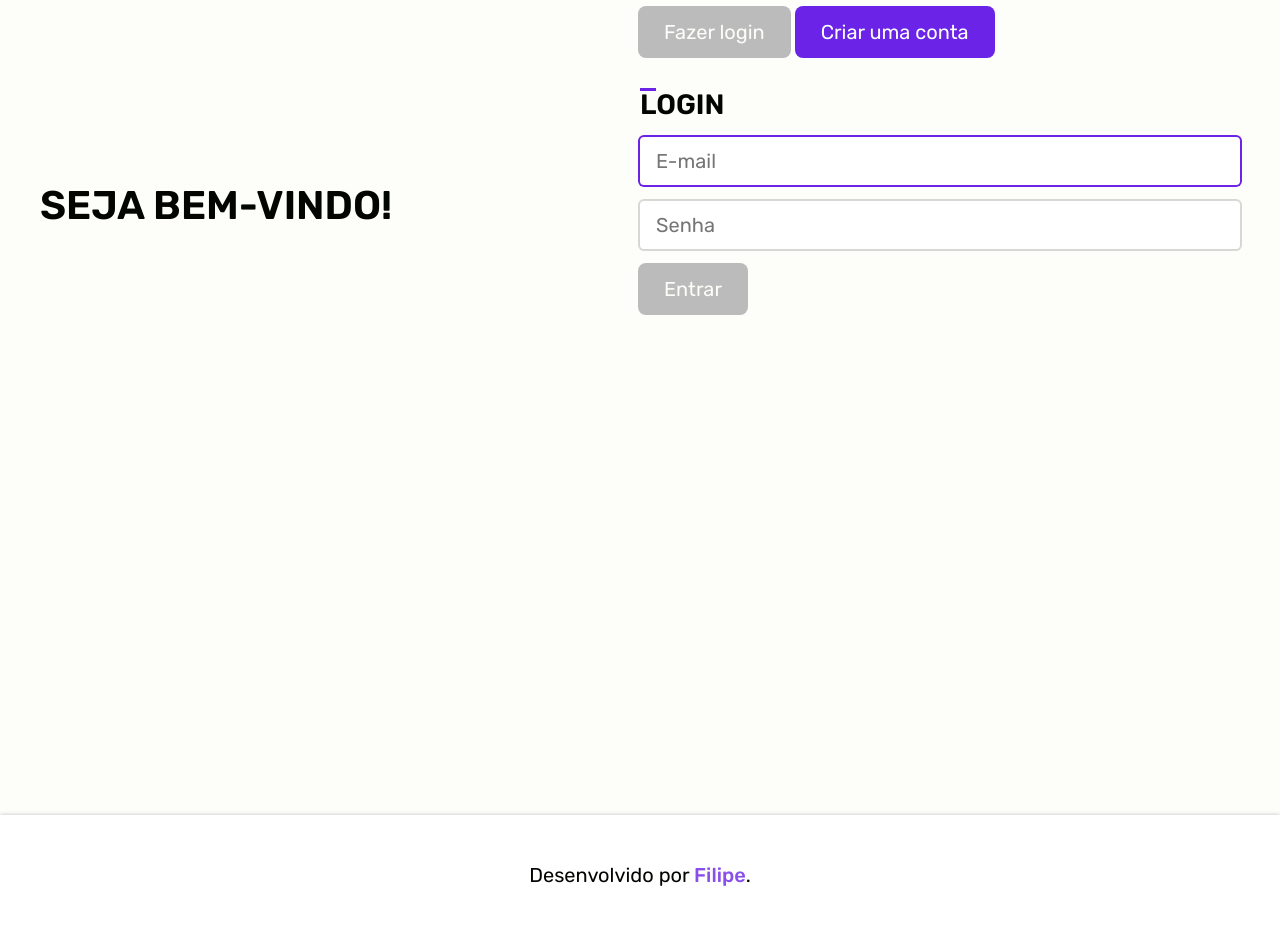
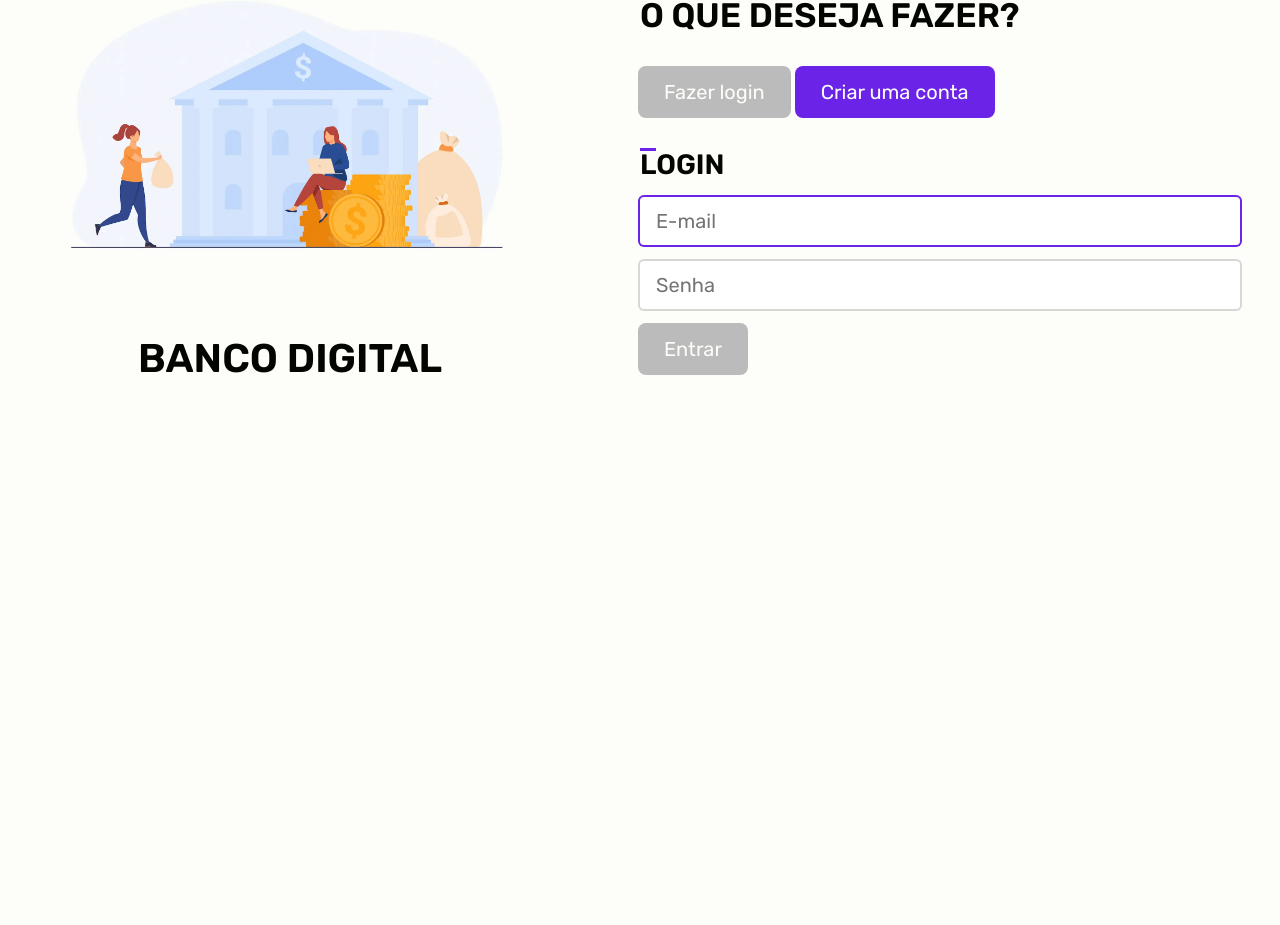
Before and after one commit to filipegallodev/banco-digital, a Next.js app in the folder frontend-nextjs/: page / in a window 1280 px wide. Shown: the part 157-1082 px from the top of the page. After the commit the page ends 800 px from the top, so only its background shows below. Built offline with nearby package versions, Linux system fonts and the light colour scheme; no server answers; sample sign-in values are in the browser's storage.

Commit message:
feat: new auth page

```diff
--- a/frontend-nextjs/src/components/Footer.tsx
+++ b/frontend-nextjs/src/components/Footer.tsx
@@ -6,13 +6,13 @@ const Footer = () => {
   return (
     <FooterStyled>
       <Container>
-        <Styled.Text>
+        <p>
           Desenvolvido por{" "}
           <LinkStyled href="https://github.com/filipegallodev">
             Filipe
           </LinkStyled>
           .
-        </Styled.Text>
+        </p>
       </Container>
     </FooterStyled>
   );
@@ -28,6 +28,7 @@ const FooterStyled = styled.footer`
 
 const Container = styled.div`
   text-align: center;
+  font-size: 1.25rem;
 `;
 
 const LinkStyled = styled.a`
--- a/frontend-nextjs/src/pages/index.tsx
+++ b/frontend-nextjs/src/pages/index.tsx
@@ -12,6 +12,8 @@ import { Backdrop, CircularProgress } from "@mui/material";
 import SectionContainer from "@/components/Section/SectionContainer";
 import SectionTitle from "@/components/Section/SectionTitle";
 import styled from "styled-components";
+import BankImage from "../../public/bank-auth-page.webp";
+import Image from "next/image";
 
 export default function Home() {
   const user = useTokenAuthentication();
@@ -36,13 +38,13 @@ export default function Home() {
         <SectionContainer>
           <Container>
             <MainSection>
-              <SectionTitle>Seja bem-vindo!</SectionTitle>
+              <ImageStyled src={BankImage} alt="Imagem de banco" />
+              <SectionTitle>Banco Digital</SectionTitle>
             </MainSection>
             <AuthSection />
           </Container>
         </SectionContainer>
       </main>
-      <Footer />
       <Backdrop
         sx={{ color: "#fff", zIndex: (theme) => theme.zIndex.drawer + 1 }}
         open={login.loading || register.loading || user.loading}
@@ -56,19 +58,26 @@ export default function Home() {
 }
 
 const Container = styled.div`
-  margin-top: 60px;
+  margin-top: 10%;
   display: flex;
   align-items: flex-start;
   justify-content: space-between;
   flex-wrap: wrap;
   width: 100%;
   max-width: 1200px;
-  min-height: 100vh;
+  height: 100%;
 `;
 
 const MainSection = styled.section`
   display: flex;
+  flex-direction: column;
   align-items: center;
   min-width: 400px;
-  min-height: 600px;
+  min-height: 75vh;
 `;
+
+const ImageStyled = styled(Image)`
+  max-width: 500px;
+  width: 100%;
+  height: 100%;
+`;
```
Also changed, not shown: frontend-nextjs/public/bank-auth-page.webp (added).
